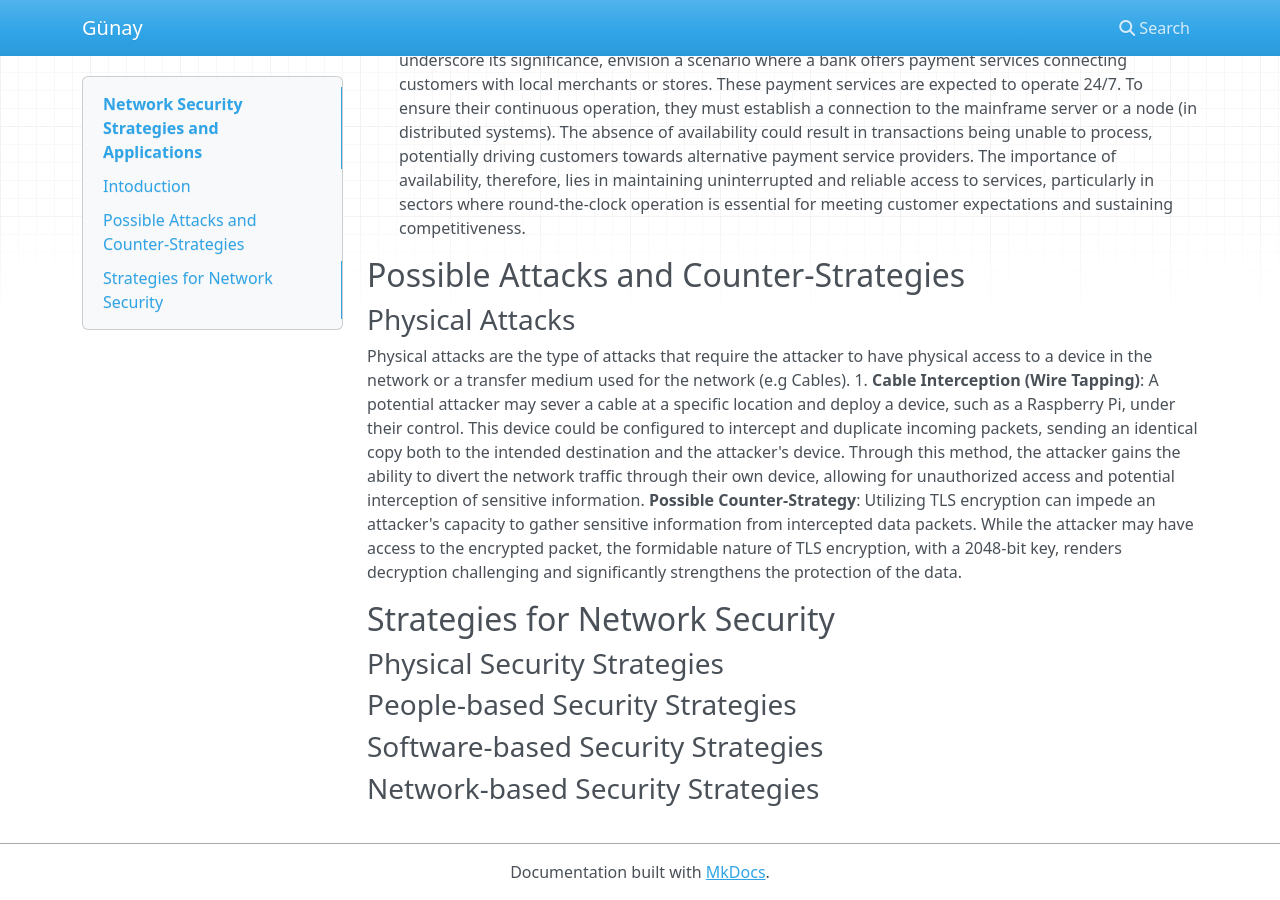
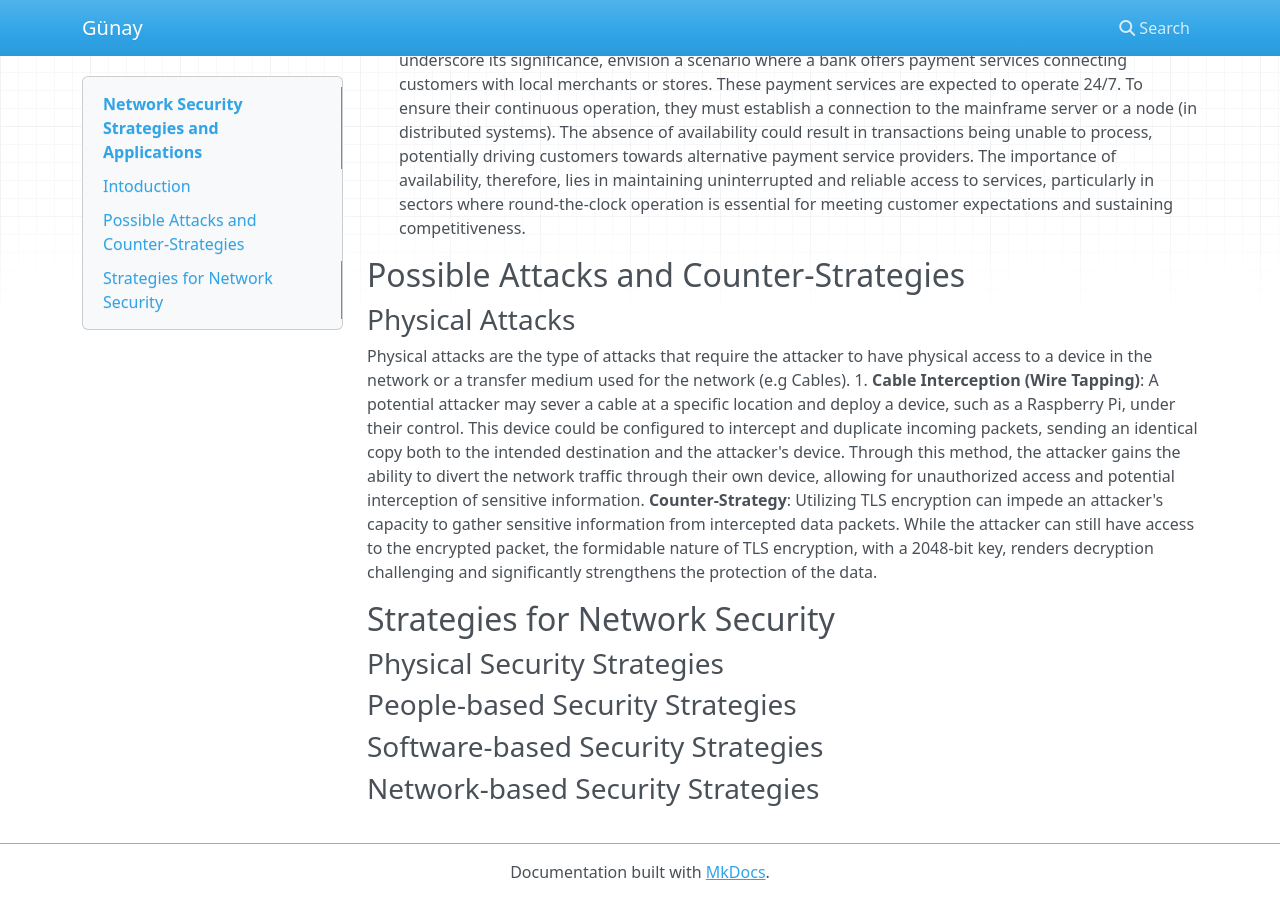
Before and after one commit to gunaykrgl/siber_guvenlik, an MkDocs documentation site: the page built from docs/index.md, in a window 1280 px wide and 900 px high, scrolled down 946 px. Built offline with MkDocs 1.6.1, drawn with Linux system fonts in a browser that asks for light colours; nearby versions of some CDN libraries.

Commit message:
Fix typo in counter-strategy for cable interception

```diff
--- a/docs/index.md
+++ b/docs/index.md
@@ -19,8 +19,8 @@ As a second example, consider operating a bank where ensuring the integrity of d
 Physical attacks are the type of attacks that require the attacker to have physical access to a device in the network or a transfer medium used for the network (e.g Cables).
 1. **Cable Interception (Wire Tapping)**:
 A potential attacker may sever a cable at a specific location and deploy a device, such as a Raspberry Pi, under their control. This device could be configured to intercept and duplicate incoming packets, sending an identical copy both to the intended destination and the attacker's device. Through this method, the attacker gains the ability to divert the network traffic through their own device, allowing for unauthorized access and potential interception of sensitive information.
-**Possible Counter-Strategy**:
-Utilizing TLS encryption can impede an attacker's capacity to gather sensitive information from intercepted data packets. While the attacker may have access to the encrypted packet, the formidable nature of TLS encryption, with a 2048-bit key, renders decryption challenging and significantly strengthens the protection of the data.
+**Counter-Strategy**:
+Utilizing TLS encryption can impede an attacker's capacity to gather sensitive information from intercepted data packets. While the attacker can still have access to the encrypted packet, the formidable nature of TLS encryption, with a 2048-bit key, renders decryption challenging and significantly strengthens the protection of the data.
 
 ## Strategies for Network Security
 ### Physical Security Strategies
```
